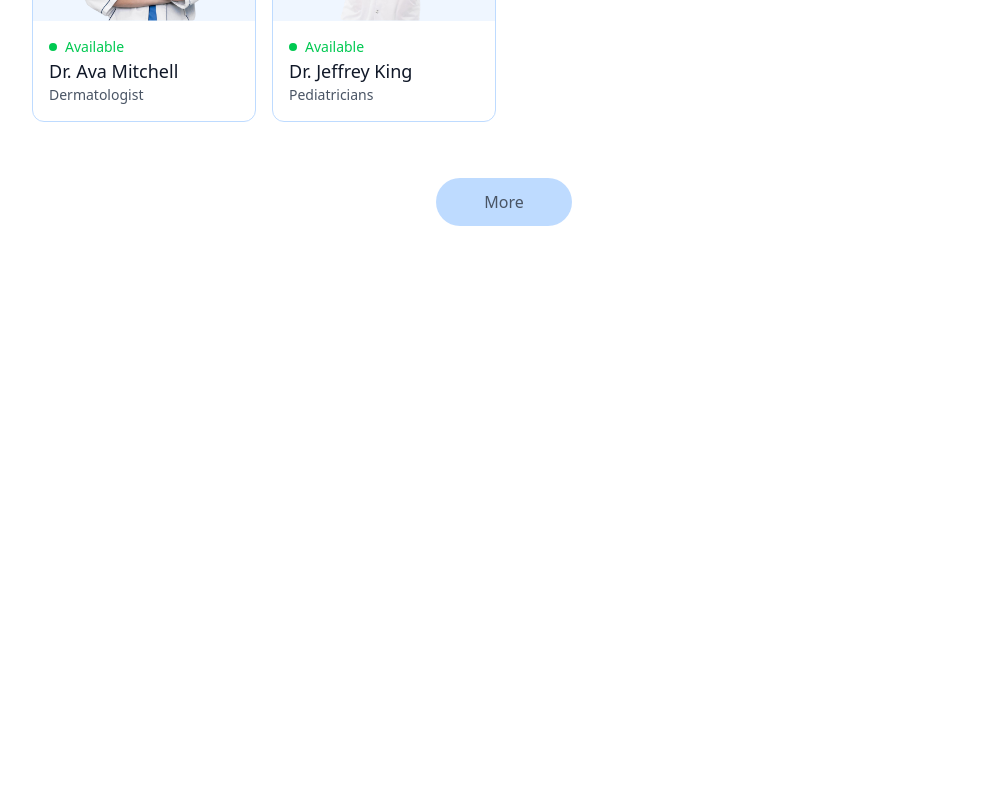
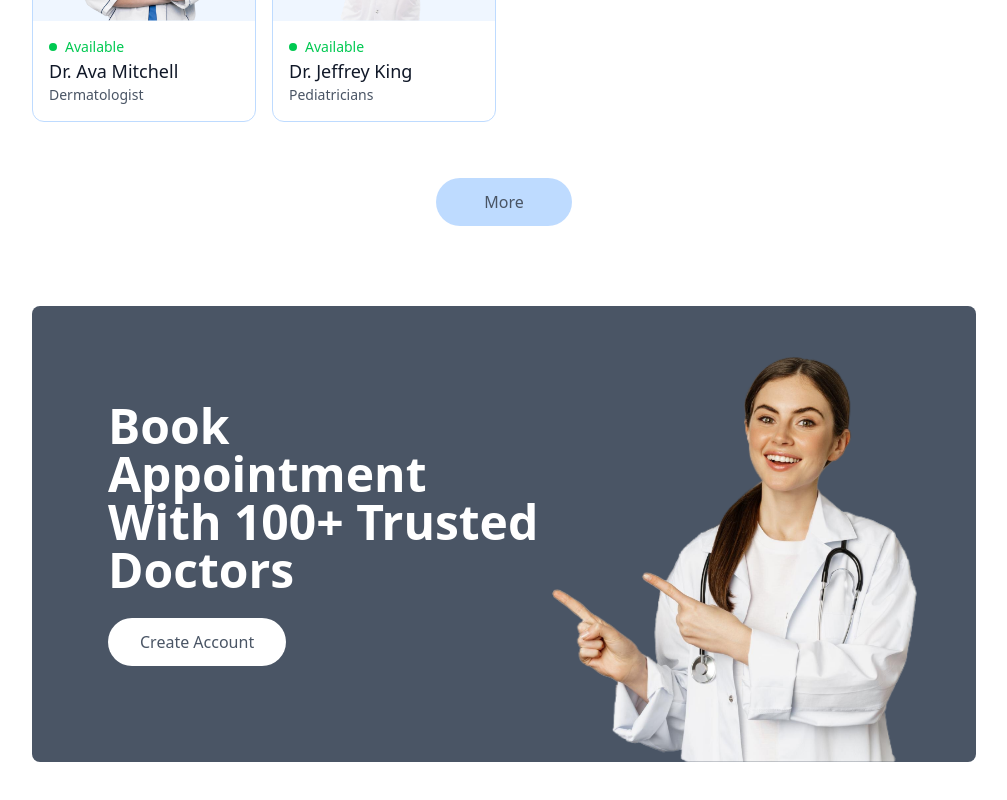
Before and after one commit to Anurag-Kuche/Prescript, a React (Vite) app: page / in a window 1280 px wide. Shown: the part 2172-2972 px from the top of the page, without its empty margins (136-1143 px from the left). Before the commit the page ends 2462 px from the top, so only its background shows below. Built offline with nearby package versions, Linux system fonts and the light colour scheme.

Commit message:
poster section in making

```diff
--- a/index.html
+++ b/index.html
@@ -1,5 +1,5 @@
 <!doctype html>
-<html lang="en">
+<html lang="en" class="scroll-smooth">
   <head>
     <meta charset="UTF-8" />
     <link rel="icon" type="image/svg+xml" href="/vite.svg" />
--- /dev/null
+++ b/src/components/Banner.jsx
@@ -0,0 +1,26 @@
+import { useNavigate } from "react-router-dom"
+import { assets } from "../assets/assets"
+const Banner = () => {
+    const navigate=useNavigate();
+  return (
+    <div className="flex bg-gray-600 rounded-lg px-6 sm:px-10 md:px-14 lg-px-12 my-20 md:mx-10">
+
+            <div className="flex-1 py-8 sm:py-10 md:py-16 lg:py-24 lg:pl-5">
+                <div className="text-xl sm:text-2xl md:text-3xl lg:text-5xl font-semibold text-white">
+                <p>Book Appointment</p>
+                <p>With 100+ Trusted Doctors</p>
+                </div>
+
+
+            <button onClick={()=>{navigate("/login");scrollTo(0,0)}} className="bg-white text-sm sm:text-base text-gray-600 px-8 py-3 rounded-full mt-6 hover:scale-105 transition-all">Create Account</button>
+            </div>
+
+
+       <div className="hidden md:block md:w-1/2 lg:w-[370px] relative">
+            <img className="w-full absolute bottom-0 right-0 max-w-md" src={assets.appointment_img} alt="" />
+       </div>
+    </div>
+  )
+}
+
+export default Banner
--- a/src/components/TopDoctors.jsx
+++ b/src/components/TopDoctors.jsx
@@ -1,8 +1,12 @@
 import { useNavigate } from "react-router-dom"
-import { doctors } from "../assets/assets"
+import { useContext } from "react";
+import App from "../App";
+import { AppContext } from "../context/AppContext";
+
 
 const TopDoctors = () => {
   const navigate=useNavigate();
+  const {doctors}=useContext(AppContext)
   return (
     <div className="flex flex-col items-center gap-4 my-16 text-gray-900 md:mx-10">
       <h1 className="text-3xl font-medium ">Top Doctors To Book</h1>
@@ -23,7 +27,7 @@
 
         ))}
       </div>
-      <button className="bg-blue-200 text-gray-600 px-12 py-3 rounded-full mt-10">More</button>
+      <button onClick={()=>{navigate("/doctors");scrollTo(0,0)}} className="bg-blue-200 text-gray-600 px-12 py-3 rounded-full mt-10">More</button>
     </div>
   )
 }
--- /dev/null
+++ b/src/context/AppContext.jsx
@@ -0,0 +1,16 @@
+import { createContext } from "react";
+import { doctors } from "../assets/assets";
+
+export const AppContext=createContext()
+const AppContextProvider=(props)=>{
+    const value={
+        doctors
+    }
+    return(
+        <AppContext.Provider value={value}>
+            {props.children}
+        </AppContext.Provider>
+    )
+}
+
+export default AppContextProvider
--- a/src/main.jsx
+++ b/src/main.jsx
@@ -1,11 +1,14 @@
-import { StrictMode } from 'react'
-import { createRoot } from 'react-dom/client'
-import './index.css'
-import App from './App.jsx'
-import { BrowserRouter } from 'react-router-dom'
+import { StrictMode } from "react";
+import { createRoot } from "react-dom/client";
+import "./index.css";
+import App from "./App.jsx";
+import { BrowserRouter } from "react-router-dom";
+import AppContextProvider from "./context/AppContext.jsx";
 
-createRoot(document.getElementById('root')).render(
+createRoot(document.getElementById("root")).render(
   <BrowserRouter>
-    <App />
-  </BrowserRouter>,
-)
+    <AppContextProvider>
+      <App />
+    </AppContextProvider>
+  </BrowserRouter>
+);
--- a/src/pages/Home.jsx
+++ b/src/pages/Home.jsx
@@ -1,3 +1,4 @@
+import Banner from "../components/Banner"
 import Header from "../components/Header"
 import SpecialityMenu from "../components/SpecialityMenu"
 import TopDoctors from "../components/TopDoctors"
@@ -10,6 +11,7 @@
     <Header/>
     <SpecialityMenu />
     <TopDoctors/>
+    <Banner/>
     </div>
 
   )
```
